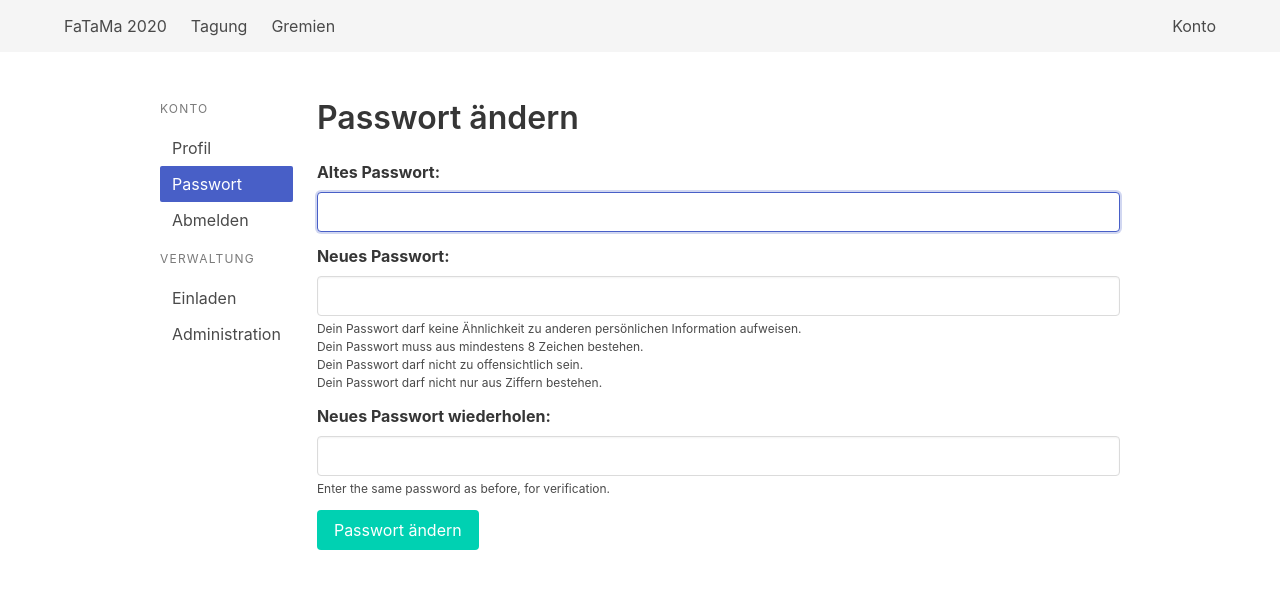
After one commit to timptner/fatama, a Django app: page /accounts/password/change/ in a window 1280 px wide. The commit adds this page. Shown: the top 589 px of the page. Run offline with Django 5.2, Linux system fonts and the light colour scheme; a user stored in the database is signed in; tables that the repository leaves empty hold one stand-in row (values such as "Sample post").

Commit message:
Add password update form

```diff
--- a/accounts/forms.py
+++ b/accounts/forms.py
@@ -95,6 +95,27 @@ class InviteForm(Form):
             self.send_mail(request, invite)
 
 
+class PasswordChangeForm(auth_forms.PasswordChangeForm):
+    template_name_label = 'fatama/forms/label.html'
+
+    def __init__(self, user, *args, **kwargs) -> None:
+        super().__init__(user, *args, **kwargs)
+        fields = {
+            'old_password': "Altes Passwort",
+            'new_password1': "Neues Passwort",
+            'new_password2': "Neues Passwort wiederholen",
+        }
+        for field, label in fields.items():
+            self.fields[field].widget.attrs.update({'class': 'input'})
+            self.fields[field].label = label
+        self.fields['new_password1'].help_text = '<br/>'.join([
+            "Dein Passwort darf keine Ähnlichkeit zu anderen persönlichen Information aufweisen.",
+            "Dein Passwort muss aus mindestens 8 Zeichen bestehen.",
+            "Dein Passwort darf nicht zu offensichtlich sein.",
+            "Dein Passwort darf nicht nur aus Ziffern bestehen.",
+        ])
+
+
 class PasswordResetForm(auth_forms.PasswordResetForm):
     template_name_label = 'fatama/forms/label.html'
 
--- a/accounts/templates/accounts/base.html
+++ b/accounts/templates/accounts/base.html
@@ -11,6 +11,7 @@
                         <p class="menu-label">Konto</p>
                         <ul class="menu-list">
                             <li><a href="{% url 'accounts:profile' %}">Profil</a></li>
+                            <li><a href="{% url 'accounts:edit_password' %}">Passwort</a></li>
                             <li><a href="{% url 'accounts:logout' %}">Abmelden</a></li>
                         </ul>
 
--- /dev/null
+++ b/accounts/templates/accounts/password_form.html
@@ -0,0 +1,21 @@
+{% extends 'accounts/base.html' %}
+
+{% block title %}
+    {{ block.super }} | Passwort ändern
+{% endblock %}
+
+{% block subcontent %}
+    <h3 class="title">Passwort ändern</h3>
+
+    <form method="post">
+        {% csrf_token %}
+
+        {{ form }}
+
+        <div class="field is-grouped">
+            <div class="control">
+                <button class="button is-primary" type="submit">Passwort ändern</button>
+            </div>
+        </div>
+    </form>
+{% endblock %}
--- a/accounts/urls.py
+++ b/accounts/urls.py
@@ -9,6 +9,7 @@ urlpatterns = [
     path('invite/', views.InviteCreateView.as_view(), name='create_invite'),
     path('login/', views.LoginView.as_view(), name='login'),
     path('logout/', views.LogoutView.as_view(), name='logout'),
+    path('password/change/', views.PasswordChangeView.as_view(), name='edit_password'),
     path('password_reset/', views.PasswordResetView.as_view(), name='password_reset'),
     path('reset/<uidb64>/<token>/', views.PasswordResetConfirm.as_view(), name='password_reset_confirm'),
     path('profile/', views.ProfileView.as_view(), name='profile'),
--- a/accounts/views.py
+++ b/accounts/views.py
@@ -10,7 +10,8 @@ from django.views.generic import (CreateView, FormView, ListView, TemplateView,
                                   UpdateView)
 
 from accounts.forms import (AuthenticationForm, CouncilForm, InviteForm,
-                            PasswordResetForm, SetPasswordForm, UserForm)
+                            PasswordChangeForm, PasswordResetForm,
+                            SetPasswordForm, UserForm)
 from accounts.models import Council, Invite
 
 
@@ -67,6 +68,13 @@ class LogoutView(auth_views.LogoutView):
             return render(request, 'accounts/logout.html')
         else:
             return redirect('accounts:login')
+
+
+class PasswordChangeView(SuccessMessageMixin, auth_views.PasswordChangeView):
+    form_class = PasswordChangeForm
+    success_message = "Dein Password wurde aktualisiert."
+    success_url = reverse_lazy('accounts:edit_password')
+    template_name = 'accounts/password_form.html'
 
 
 class PasswordResetView(SuccessMessageMixin, auth_views.PasswordResetView):
```
Also changed, not shown: accounts/tests/test_views.py (+34 -3 lines).
